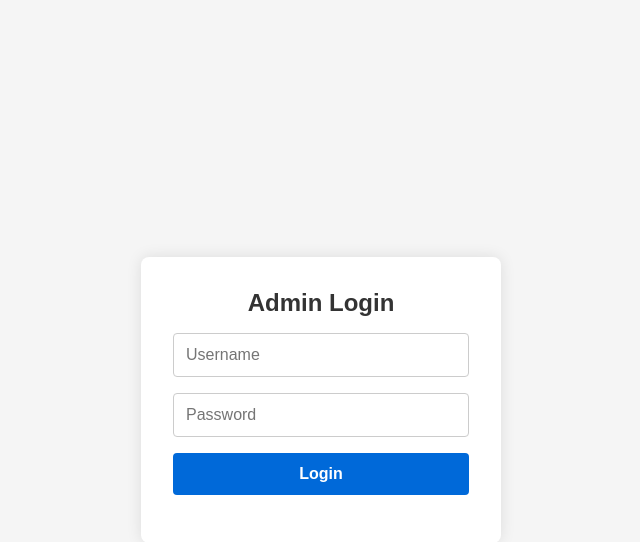
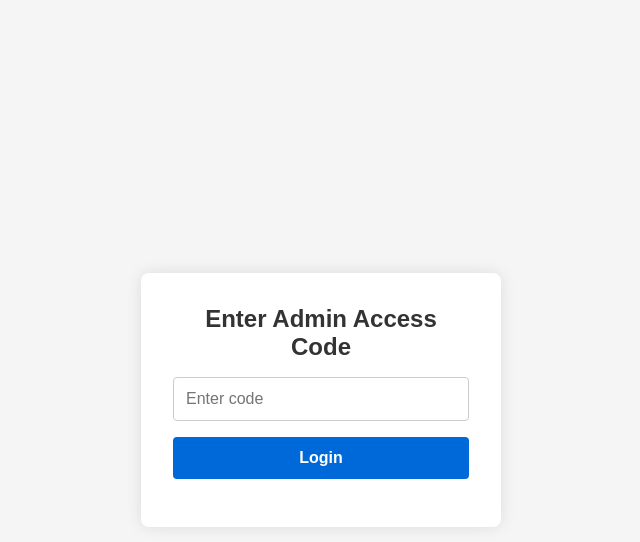
Before and after one commit to Dave0Cy/Admin-Page, a Flask app: page /login in a window 1280 px wide. Shown: the top 542 px of the page, without its empty margins (319-959 px from the left). Run offline with Flask 3, Linux system fonts and the light colour scheme; some libraries are stand-ins or nearby versions.

Commit message:
Add files via upload

```diff
--- a/templates/adminlogin.html
+++ b/templates/adminlogin.html
@@ -87,12 +87,16 @@
 </head>
 <body>
     <div class="login-container">
-        <h2>Admin Login</h2>
-        <form method="POST" action="/login">
-            <input type="text" name="username" placeholder="Username" required>
-            <input type="password" name="password" placeholder="Password" required>
-            <button type="submit">Login</button>
-        </form>
+        <h2>Enter Admin Access Code</h2>
+        <form method="POST">
+        <input
+            type="password"
+            name="admin_code"
+            placeholder="Enter code"
+            required
+            />
+             <button type="submit"> Login </button>
+         </form>
 
         <div class="messages">
             {% with messages = get_flashed_messages(with_categories=true) %}
```
